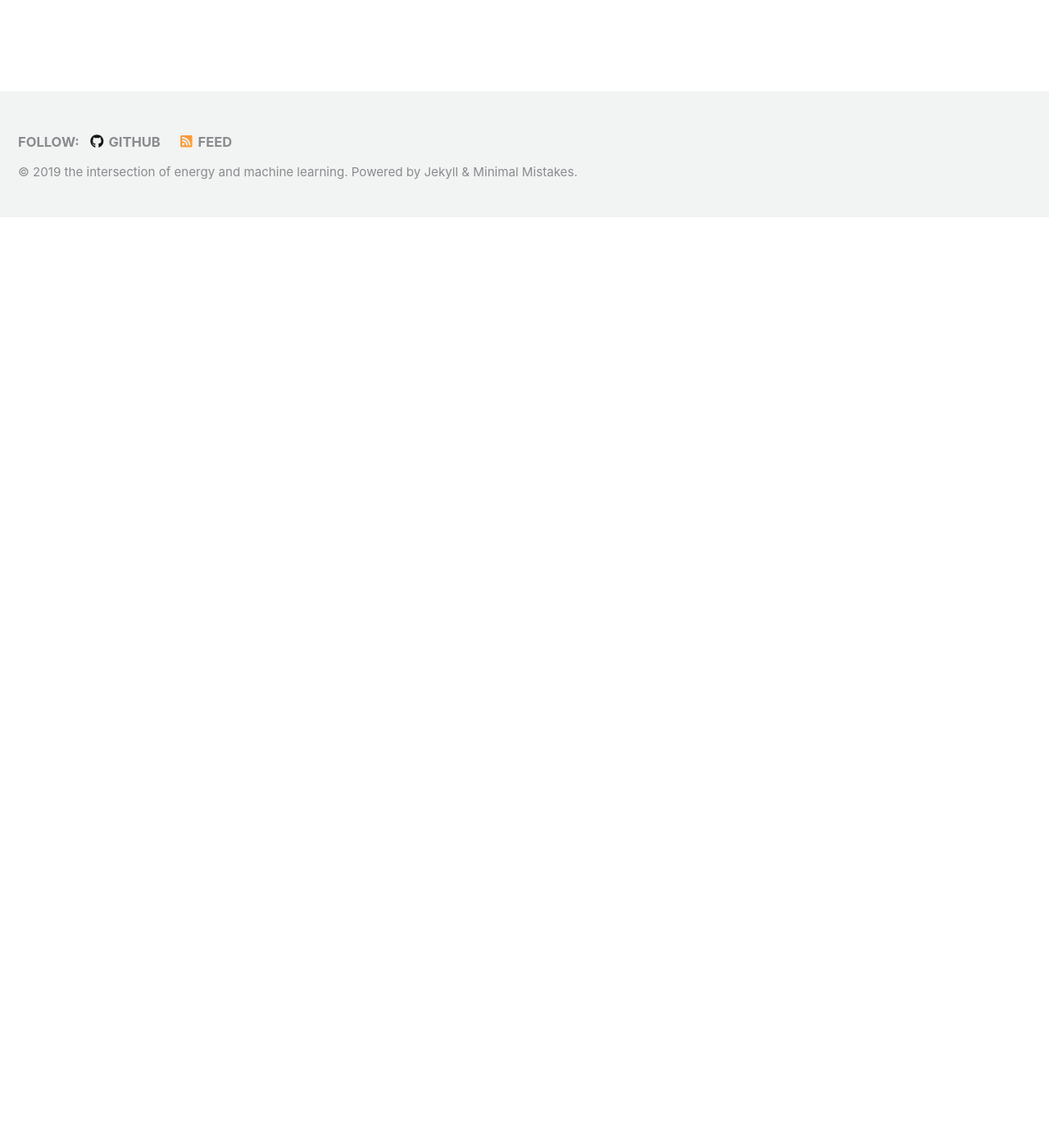
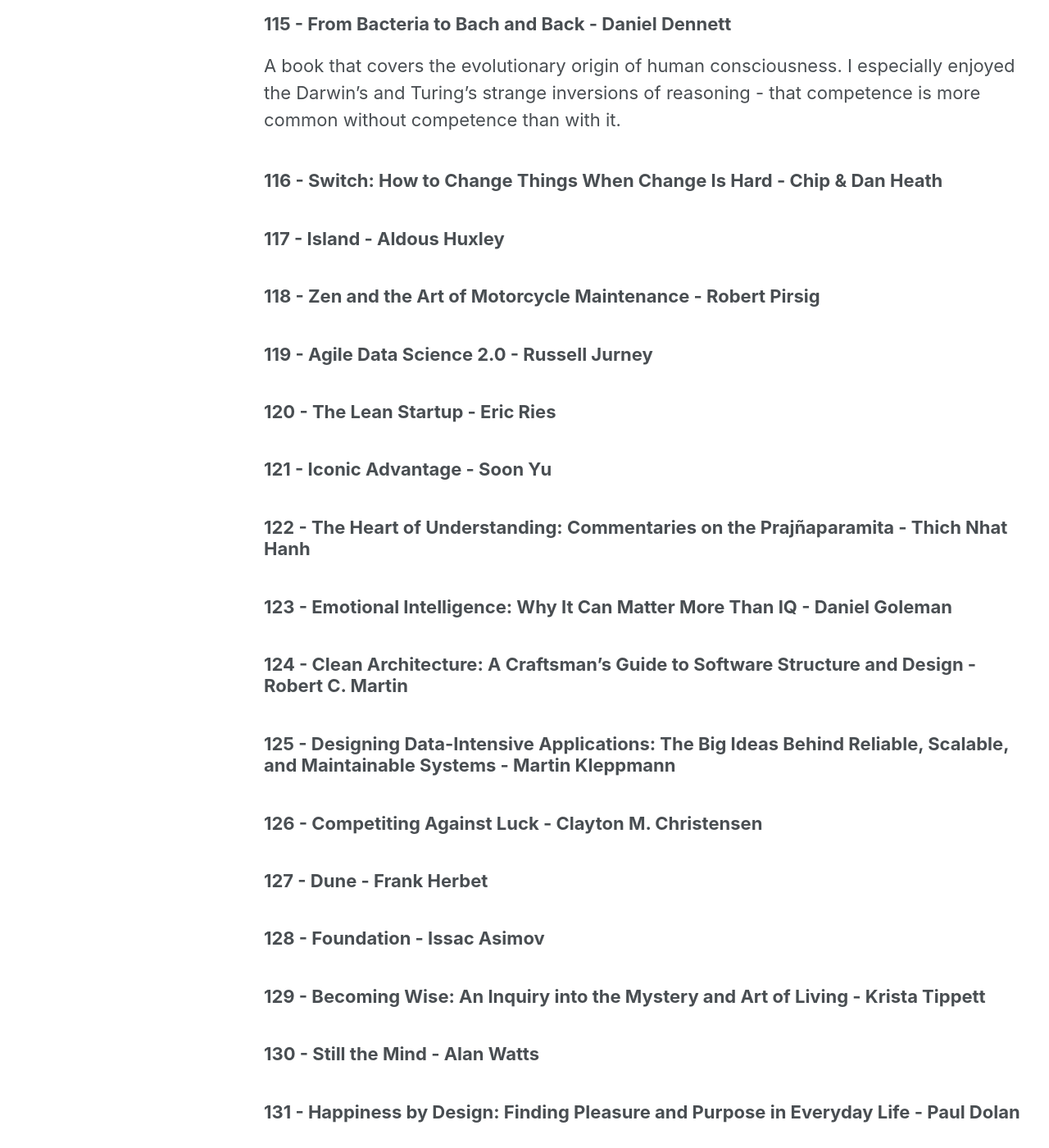
Before and after one commit to ADGEfficiency/adgefficiency.github.io, a Jekyll site: the page built from _pages/reading-list.md, in a window 1280 px wide and 1400 px high, scrolled down 14242 px. Shown: the whole window at 82% size. Built offline with Jekyll 4.4.1, drawn with Linux system fonts in a browser that asks for light colours; nearby versions of some CDN libraries; before the commit the page ends 14507 px from its top, so only the background shows below that; some of the changed text lies outside the part shown.

Commit message:
drafting

```diff
--- a/_pages/reading-list.md
+++ b/_pages/reading-list.md
@@ -363,3 +363,51 @@
 ### 114 - The Elephant in the Brain: Hidden Motives in Everyday Life - Kevin Simler & Robin Hanson
 
 Our brains are designed not just to hunt and gather, but also to help us get ahead socially, often via deception and self-deception. But while we may be self-interested schemers, we benefit by pretending otherwise.
+
+### 115 - From Bacteria to Bach and Back - Daniel Dennett
+
+A book that covers the evolutionary origin of human consciousness.  I especially enjoyed the Darwin's and Turing's strange inversions of reasoning - that competence is more common without competence than with it.
+
+### 116 - Switch: How to Change Things When Change Is Hard - Chip & Dan Heath
+
+### 117 - Island - Aldous Huxley
+
+### 118 - Zen and the Art of Motorcycle Maintenance - Robert Pirsig
+
+### 119 - Agile Data Science 2.0 - Russell Jurney
+
+### 120 - The Lean Startup - Eric Ries
+
+### 121 - Iconic Advantage - Soon Yu
+
+### 122 - The Heart of Understanding: Commentaries on the Prajñaparamita - Thich Nhat Hanh
+
+### 123 - Emotional Intelligence: Why It Can Matter More Than IQ - Daniel Goleman
+
+### 124 - Clean Architecture: A Craftsman's Guide to Software Structure and Design - Robert C. Martin
+
+### 125 - Designing Data-Intensive Applications: The Big Ideas Behind Reliable, Scalable, and Maintainable Systems - Martin Kleppmann
+
+### 126 - Competiting Against Luck - Clayton M. Christensen
+
+### 127 - Dune - Frank Herbet
+
+### 128 - Foundation - Issac Asimov
+
+### 129 - Becoming Wise: An Inquiry into the Mystery and Art of Living - Krista Tippett
+
+### 130 - Still the Mind - Alan Watts
+
+### 131 - Happiness by Design: Finding Pleasure and Purpose in Everyday Life - Paul Dolan
+
+### 132 - The Mythical Man-Month - Frederick P. Brooks Jr.
+
+### 133 - Hackers & Painters: Big Ideas from the Computer Age - Paul Graham
+
+### 134 - The Art of Learning: An Inner Journey to Optimal Performance - Josh WaitzkinS
+
+### 135 - Interactive Data Visualization for the Web: An Introduction to Designing with D3 - Scott Murray
+
+### 136 - Python Testing with pytest: Simple, Rapid, Effective, and Scalable - Brian Okken
+
+### 137 - Buddhism - Brain Conze
```
Also changed, not shown: _pages/my-work.md (+2 -0 lines), _posts/2019-02-06-intro-energy-py-linear.md (+11 -9 lines).
